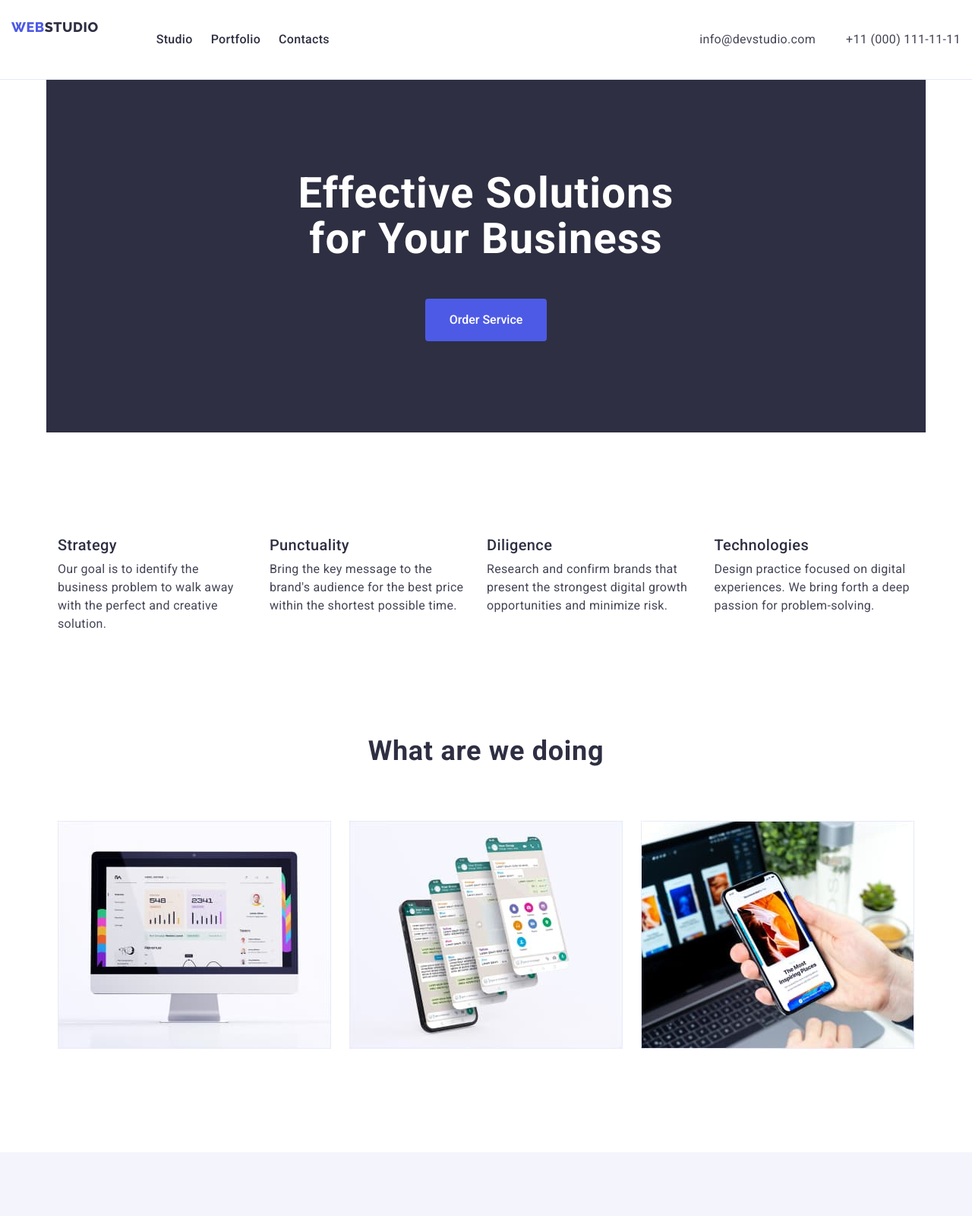
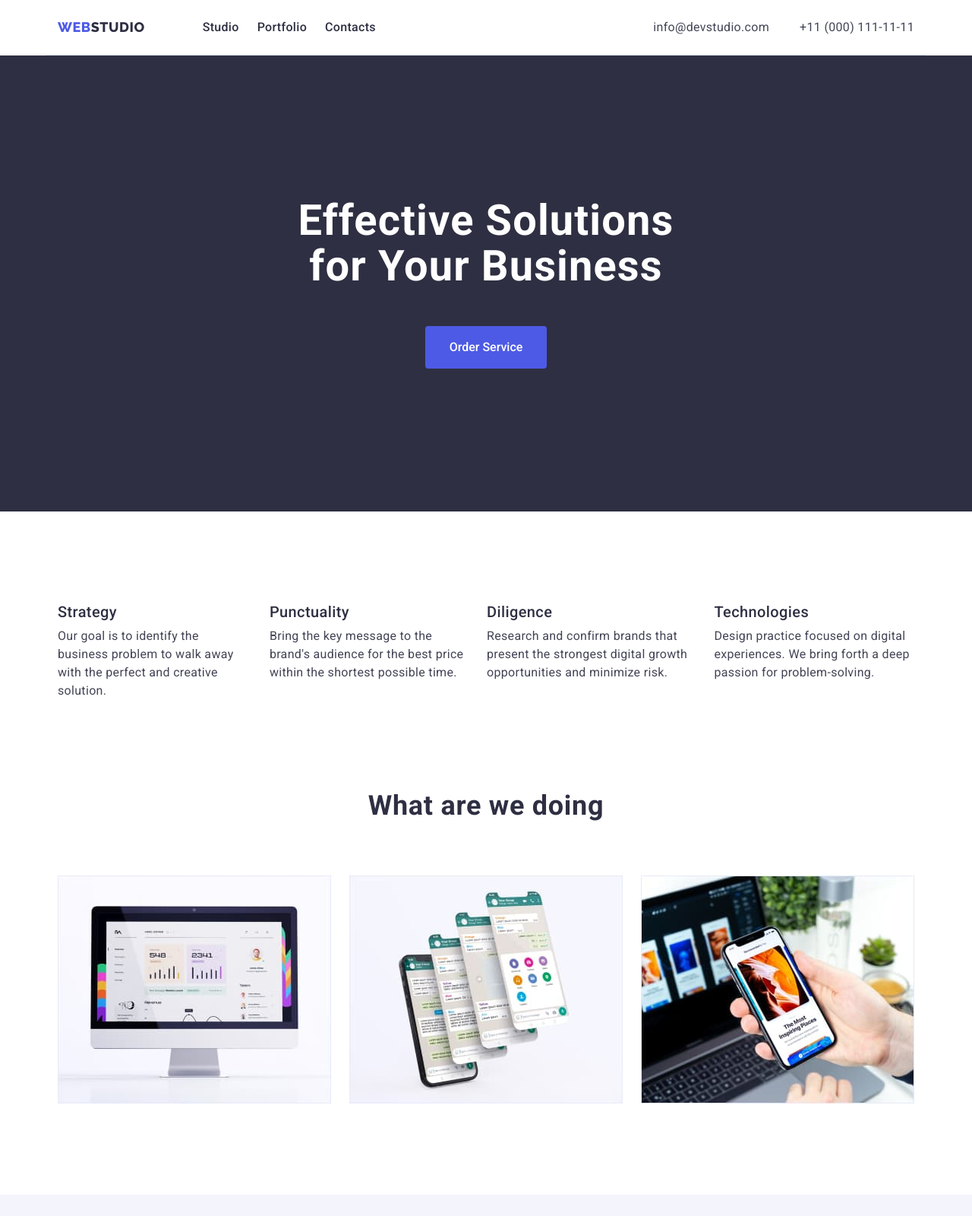
Before and after one commit to konotopdv/goit-markup-hw-03, a plain HTML site: page index.html in a window 1280 px wide. Shown: the top 1600 px of the page at 76% size. Drawn offline with nearby package versions, Linux system fonts and the light colour scheme.

Commit message:
version7

```diff
--- a/css/styles.css
+++ b/css/styles.css
@@ -58,7 +58,7 @@ body {
 
 }
 .list {
-    margin-left: 0;
+    margin: 0;
     padding-left: 0;
 }
 .header-line .container  {
@@ -66,7 +66,6 @@ body {
     justify-content: space-between;
     align-items: center;
     width: 100%;
-    max-width: 1406px;
     padding: 0 15px;
     margin: 0 auto;
     border-bottom: 1px solid var(--white-two);
@@ -153,15 +152,14 @@ body {
 }
 
 
-.hero .container {
-    padding-top: 120px;
-        padding-bottom: 120px;
+.hero {
+    padding-top: 188px;
+        padding-bottom: 188px;
         background-color: var(--navy);
+        text-align: center;
 }
 
-.hero {
-text-align: center;
-}
+
 .hero-title {
     color: var(--white);
         font-size: 56px;
@@ -232,7 +230,7 @@ text-align: center;
 
 }
 
-.work  .container {
+.work  {
     padding-bottom: 120px;
 }
 .work-slogan{
@@ -271,9 +269,8 @@ text-align: center;
 }
 .people-list {
     display: flex;
-        gap: 24px;
-        margin-bottom: 120px;
-        padding-left: 0;
+    gap: 24px;
+    padding-left: 0;
 }
 .people-img {
 flex-basis:  calc(( 100% - 3 * 24px) / 4);
@@ -331,7 +328,7 @@ background-color: var(--white);}
 }
 
 .nav-portfolio {
-    padding-top: 88px ;
+    padding-top: 96px ;
     padding-bottom: 120px;
 }
 .nav-button  {
@@ -340,7 +337,7 @@ background-color: var(--white);}
     flex-basis: calc((100% - 4 * 24px) / 5);
 justify-content: center;
 margin-bottom: 72px;
-padding: 12px 24px;
+
 }
 .button-portfolio  {
 color: var(--blue);
@@ -353,6 +350,7 @@ border: 1px solid var(--white-two);
         line-height: 1.5;
         letter-spacing: 0.04em;
         font-family: inherit;
+        padding: 12px 24px;
 }
 .button-portfolio:hover,
 .button-portfolio:focus {
@@ -375,6 +373,7 @@ border: 1px solid var(--white-two);
 border-top: none;
 padding-top: 32px;
 padding-bottom: 32px;
+padding-left: 16px;
 }
 .img-title {
 color: var(--navy);
```
